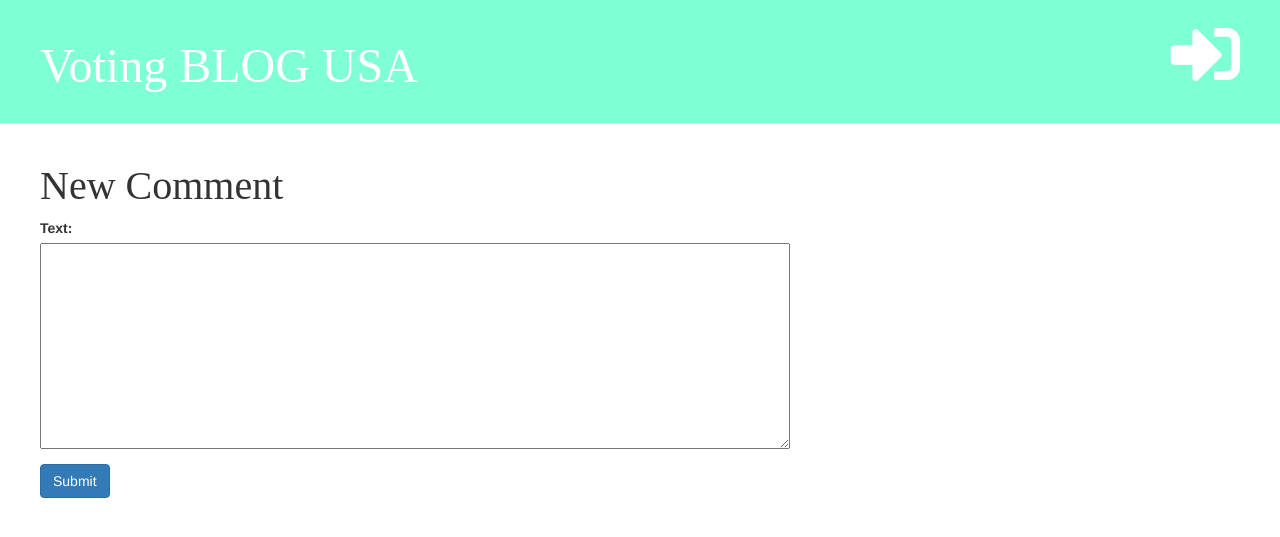
After one commit to raiden2001/my_django_website, a Django app: page /post/1/comment/ in a window 1280 px wide. The commit adds this page. Shown: the top 537 px of the page. Run offline with Django 3.2, Linux system fonts and the light colour scheme; data comes from the database, SQL or seed files in the repository; both versions use the stored data as it was after the commit; some libraries are stand-ins or nearby versions.

Commit message:
Add feature to commit on blog posts.

```diff
--- a/blog/admin.py
+++ b/blog/admin.py
@@ -1,6 +1,6 @@
 from django.contrib import admin
-from .models import Post
-
+from .models import Post, Comment
 
 # Register your models here.
 admin.site.register(Post)
+admin.site.register(Comment)
--- a/blog/forms.py
+++ b/blog/forms.py
@@ -1,5 +1,5 @@
 from django import forms
-from .models import Post
+from .models import Post, Comment
 
 
 class PostForm(forms.ModelForm):
@@ -7,3 +7,11 @@ class PostForm(forms.ModelForm):
         model = Post
         # which fields want u to create
         fields = ('title', 'text')
+
+
+class CommentForm(forms.ModelForm):
+    class Meta:
+        model = Comment  # inhertane from Function model comment
+        # timezone.now() makes time exactly automactically
+        # comma hodl more value
+        fields = ('text',)
--- a/blog/models.py
+++ b/blog/models.py
@@ -3,7 +3,8 @@ from django.utils import timezone
 
 
 class Post(models.Model):
-    # piost nees to do
+    # post nees to do
+    # each post is related to author
     author = models.ForeignKey('auth.User', on_delete=models.CASCADE)
     title = models.CharField(max_length=288)
     text = models.TextField()
@@ -20,3 +21,22 @@ class Post(models.Model):
         return self.title
         # return str(self.title) + ' by ' + str(self.author)
         # u use that if u want more information by the string
+
+
+# inhertance from Model
+# a comment is needed with a post
+class Comment(models.Model):
+    # if comments gets deleted in the block post in CASCADE model
+    # it will delete all of the comments
+    post = models.ForeignKey('blog.Post', on_delete=models.CASCADE, related_name='comments')
+    author = models.CharField(max_length=200)
+    text = models.TextField()
+    created_date = models.DateTimeField(default=timezone.now)  # when u create comment , the comment create now
+
+    def __str__(self):  # creates string for parenthesisi
+        return self.text
+
+# Post.objects.get(pk=2).comments.all() = one specfic post givers all oif that post  comments
+# thanks to the related name
+
+# from function comment : for example: hahah greate job.post --- >  which porgramming i should turn on
--- a/blog/static/css/blog.css
+++ b/blog/static/css/blog.css
@@ -55,3 +55,14 @@ h1,h2,h3,h4 {
     font-size: 26pt;
     margin-right: 20px;
 }
+
+.comment {
+
+    margin: 20px 0px 20px 20px;
+}
+
+.btn-secondary {
+
+    margin: 50px;
+
+}
--- /dev/null
+++ b/blog/templates/blog/add_comment_to_post.html
@@ -0,0 +1,13 @@
+{% extends 'blog/Base.html' %}
+
+{% block title %}Add a comment{% endblock %}
+
+{% block content  %}
+    <h1>New Comment </h1>
+<!---------inherits post blog form- from css----------->
+    <form class="post-form-blog" method="post">
+        {% csrf_token %}
+        {{ form.as_p }}  <!-------- each line broken pea tags-->
+        <button type="submit" class="btn btn-primary"> Submit </button>
+    </form>
+{% endblock %}
--- a/blog/urls.py
+++ b/blog/urls.py
@@ -4,23 +4,23 @@ from django.contrib.auth.views import LoginView
 
 urlpatterns = [
     # 127.0.0.1:8000 --> local
-    #mydjangosite.com -- > final app online
+    # mydjangosite.com -- > final app online
 
     # 127.0.01.:8000 it will take u too the post_list.html
-    path('', views.post_list, name='post_list'),# it will go here post_list.html
+    path('', views.post_list, name='post_list'),  # it will go here post_list.html
 
-    #127.0.0.1:8000/post/2 --> local for primary Key
+    # 127.0.0.1:8000/post/2 --> local for primary Key
     # mydangosite.com/post/2 === online
 
-    #127.0.0.1:8000/post/2 <int:pk> <------taht replaced or passed by 2 = pk replaced ,which has primary key of it indicates in the post
+    # 127.0.0.1:8000/post/2 <int:pk> <------taht replaced or passed by 2 = pk replaced ,which has primary key of it indicates in the post
     path('post/<int:pk>/', views.post_detail, name='post_detail'),
 
-   # 127.0.0.1:8000/post/new ---> local
+    # 127.0.0.1:8000/post/new ---> local
     # mydangosite.com/post/new----> online
     path('post/new', views.post_new, name='post_new'),
 
     # 127.0.0.1:8000/post/2/edit ----> local
-    #mydangosite.com/post/2/edit --> online
+    # mydangosite.com/post/2/edit --> online
     path('post/<int:pk>/edit/', views.post_edit, name='post_edit'),
 
     # 127.0.0.1:8000/drafts ----> local
@@ -31,6 +31,8 @@ urlpatterns = [
     # mydangosite.com/post/2/publish --> online pk=2
     path('post/<int:pk>/publish', views.post_publish, name='post_publish'),
 
-
+    # 127.0.0.1:8000/post/2/comment ----> local
+    # mydangosite.com/post/2/comment --> online pk=2
+    path('post/<int:pk>/comment/', views.add_comment_to_post, name='add_comment_to_post'),
 
 ]
--- a/blog/views.py
+++ b/blog/views.py
@@ -1,7 +1,7 @@
 from django.contrib.auth.decorators import login_required
 from django.shortcuts import render, get_object_or_404, redirect
 from django.utils import timezone
-from .forms import PostForm
+from .forms import PostForm, CommentForm
 from .models import Post
 
 
@@ -89,3 +89,22 @@ def post_publish(request, pk):
     post = get_object_or_404(Post, pk=pk)
     post.publish()  # this was created in our models
     return redirect('post_detail', pk=pk)
+
+
+# use block post must have primary key get to specific blog post
+def add_comment_to_post(request, pk):
+    post = get_object_or_404(Post, pk=pk)
+    if request.method == 'POST':
+        form = CommentForm(request.POST)
+        if form.is_valid():
+            comment = form.save(commit=False)
+            comment.author = request.user  # obtains the superuse
+            comment.post = post  # gets the post from Post we got previously
+            comment.save()  # saves comment
+            return redirect('post_detail', pk=post.pk) # main page
+            # goes to the post detials  use of the primray key
+    else:
+        form = CommentForm()
+        stuff_for_frontend = {'form': form}
+
+    return render(request, 'blog/add_comment_to_post.html', stuff_for_frontend )
```
Also changed, not shown: blog/templates/blog/post_detail.html (+14 -0 lines), blog/migrations/0002_comment.py (added), blog/migrations/0003_auto_20210127_0133.py (added), db.sqlite3, 1 other file.
